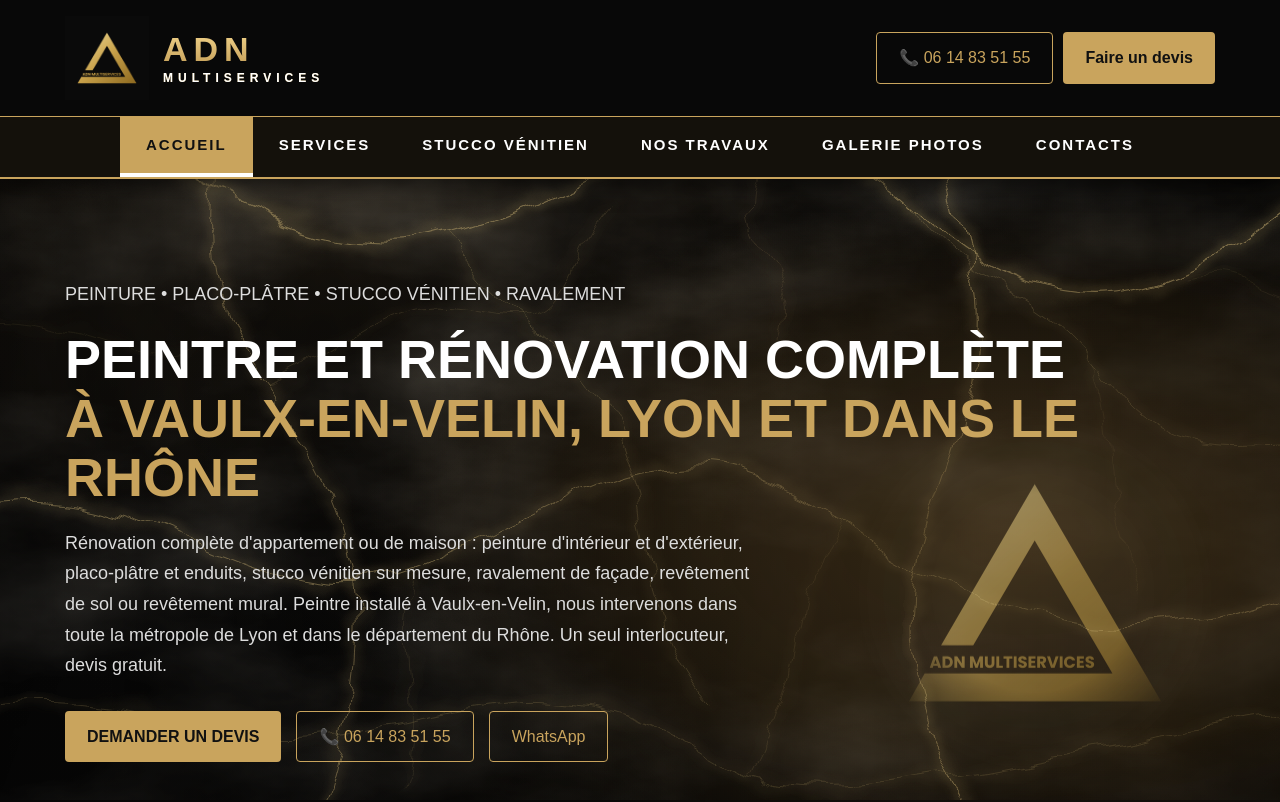
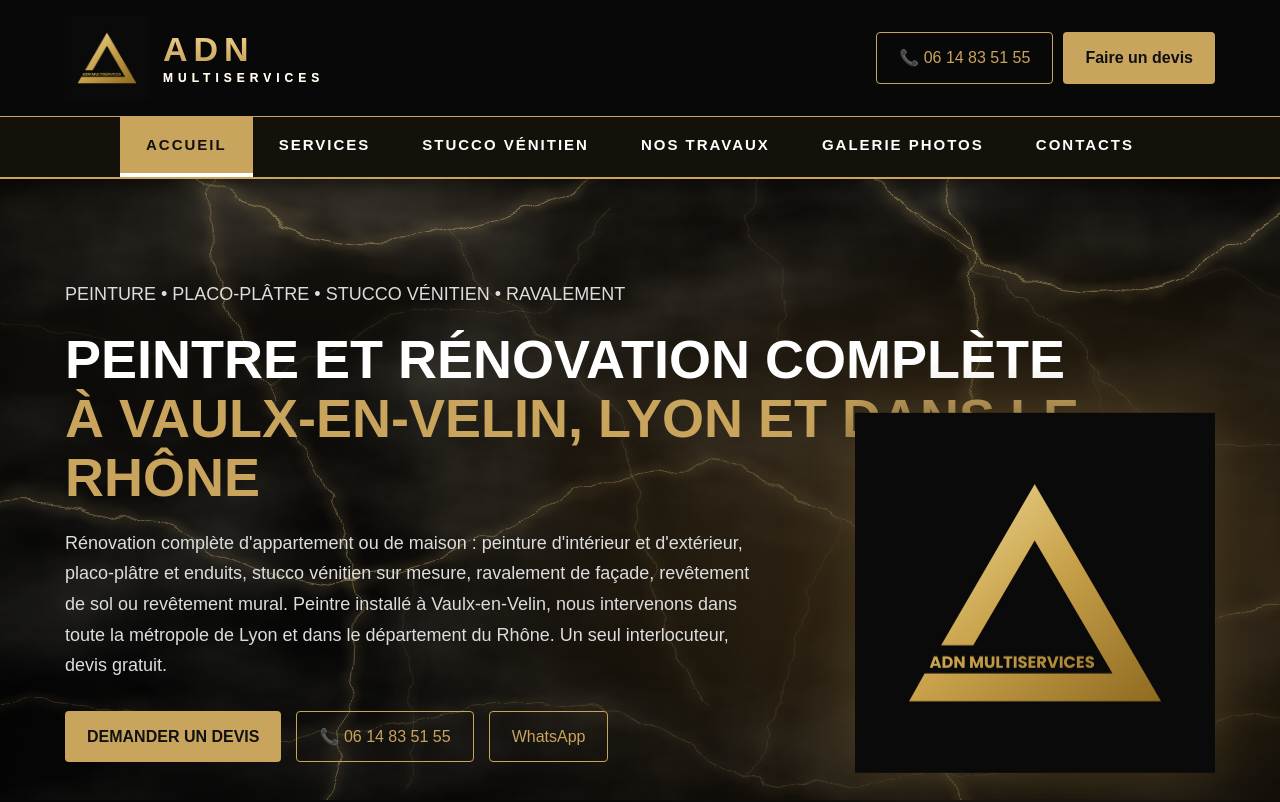
Before and after one commit to adnmultiservices/site, a plain HTML site: page index.html in a window 1280 px wide. Shown: the top 802 px of the page. Drawn offline with Linux system fonts and the light colour scheme.

Commit message:
Add files via upload

```diff
--- a/index.html
+++ b/index.html
@@ -444,8 +444,8 @@ h2::after{content:"";display:block;width:70px;height:2px;margin-top:14px;backgro
 .logo-txt small{display:block;margin-top:6px;font-size:12px;letter-spacing:5px;color:#fff;-webkit-text-fill-color:#fff}
 @media(max-width:520px){.logo-txt{font-size:24px;letter-spacing:4px}.logo-txt small{font-size:9px;letter-spacing:3px}}
 /* logo de l'accueil fondu dans le décor */
-.hero-logo{opacity:.55;mix-blend-mode:screen;filter:none;-webkit-mask-image:radial-gradient(closest-side,#000 55%,transparent 100%);mask-image:radial-gradient(closest-side,#000 55%,transparent 100%)}
-@media(max-width:900px){.hero-logo{opacity:.6}}
+.hero-logo{opacity:1;mix-blend-mode:normal;filter:drop-shadow(0 0 28px rgba(201,164,93,.35)) drop-shadow(0 8px 24px rgba(0,0,0,.6));-webkit-mask-image:none;mask-image:none}
+@media(max-width:900px){.hero-logo{opacity:1}}
 </style>
 </head>
 <body>
```
